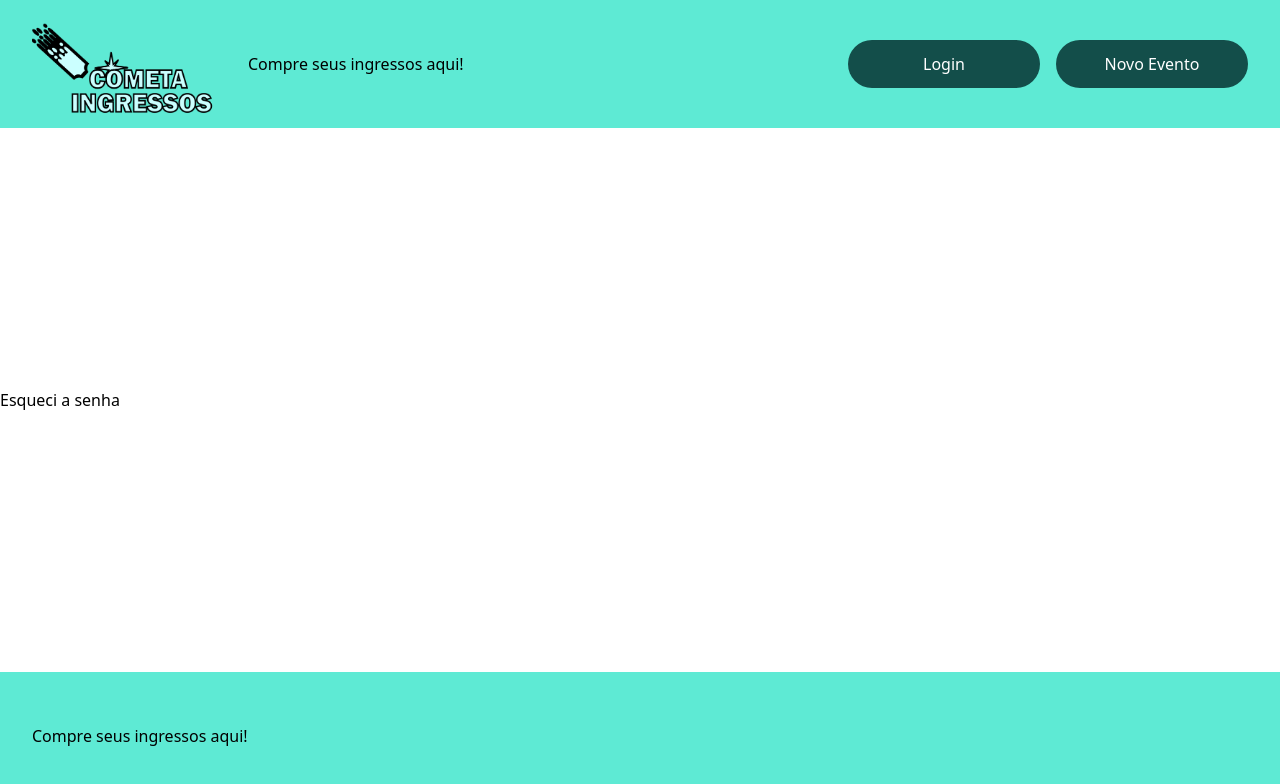
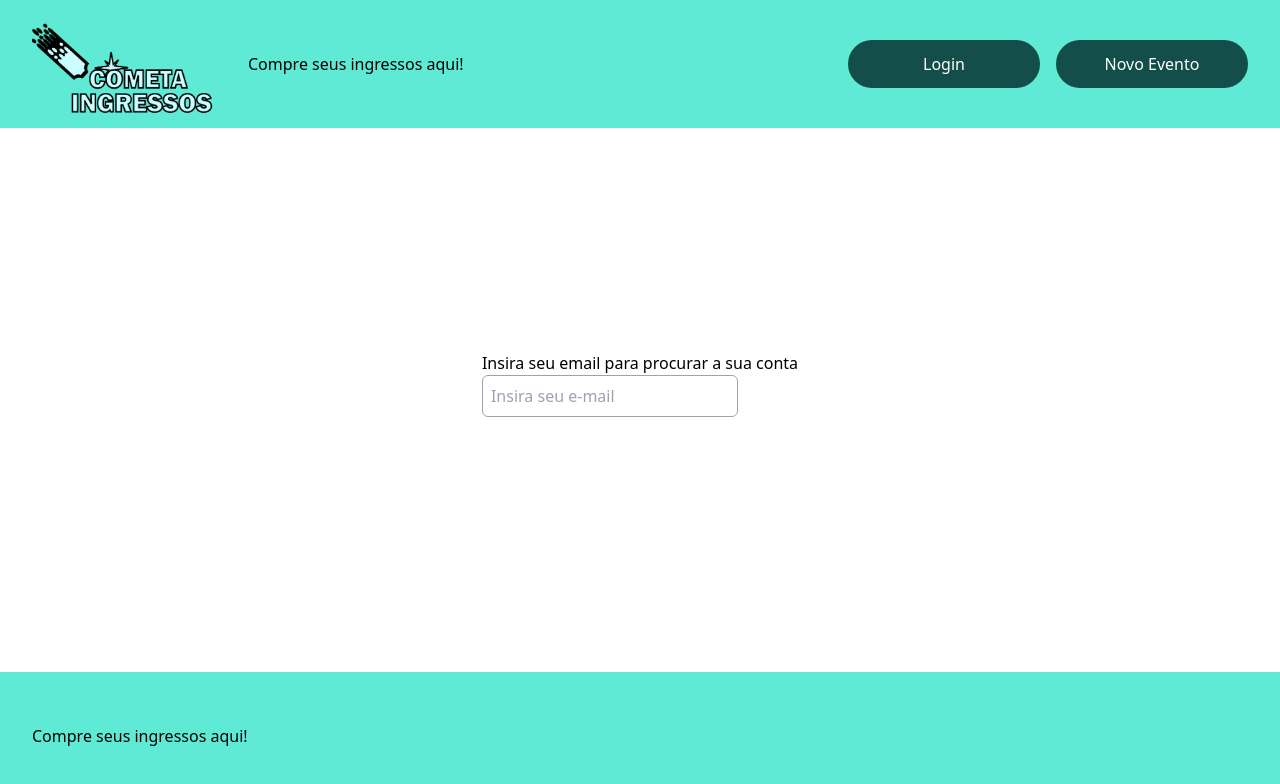
Before and after one commit to Yamazaki-Khaio/Cometa-Ingresso, a Next.js app in the folder ingressoscometa/: page /esqueciSenha in a window 1280 px wide. Shown: the top 784 px of the page. Built offline with nearby package versions, Linux system fonts and the light colour scheme.

Commit message:
Adicionando campo de "email esqueci senha"

```diff
--- /dev/null
+++ b/ingressoscometa/src/components/CampoEmailEsqueciSenha.tsx
@@ -0,0 +1,32 @@
+import { useState } from "react";
+
+export default function CampoEmailEsqueciSenha(props: any){
+  const [email, setEmail] = useState('');
+
+  function handleEmailChange(event: React.ChangeEvent<HTMLInputElement>) {
+    setEmail(event.target.value);
+  }
+
+  return(
+    <div className="flex justify-center">
+      <div className="flex flex-col">
+        <label htmlFor="email">Insira seu email para procurar a sua conta</label>
+        <input
+          type="email"
+          name="email"
+          id="email"
+          maxLength={30}
+          placeholder="Insira seu e-mail"
+          required
+          onInvalid={(e) => {
+            e.preventDefault();
+            alert("Algo deu errado. Tente novamente.");
+          }}
+          className="border w-64 border-gray-400 rounded-md p-2 mb-8"
+          value={email}
+          onChange={handleEmailChange}
+        />
+      </div>
+    </div>
+  )
+}
--- a/ingressoscometa/src/pages/esqueciSenha.tsx
+++ b/ingressoscometa/src/pages/esqueciSenha.tsx
@@ -1,10 +1,10 @@
 import Layout from "@/components/Layout"
-import CampoEsqueciSenha from "@/components/CampoEsqueciSenha"
+import CampoEmailEsqueciSenha from "@/components/CampoEmailEsqueciSenha"
 
 export default function esqueciSenha(){
     return (
-        <div>
-            <Layout pagina={<CampoEsqueciSenha/>} exibirBotao={true} exibirBotao2={false}/>
-        </div>
+
+            <Layout pagina={<CampoEmailEsqueciSenha/>} exibirBotao={true} exibirBotao2={false}/>
+
     )
 }
```
